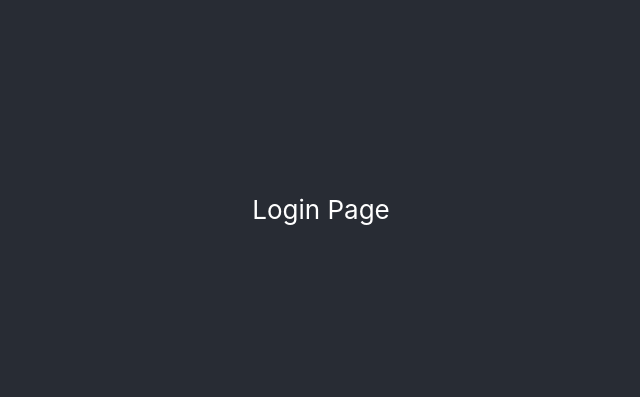
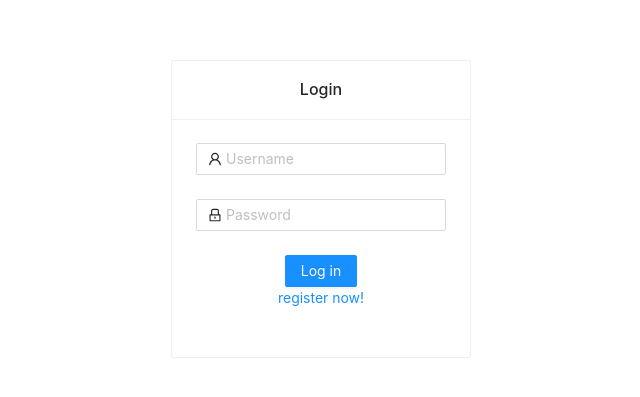
Before and after one commit to techinnovationlabs/movie-ticketing-system-frontend, a React (Create React App) app: page /login in a window 1280 px wide. Shown: the part 191-588 px from the top of the page, without its empty margins (319-959 px from the left). Built offline with nearby package versions, Linux system fonts and the light colour scheme.

Commit message:
implemented the login page UI

```diff
--- a/package.json
+++ b/package.json
@@ -6,11 +6,14 @@
     "@testing-library/jest-dom": "^5.11.4",
     "@testing-library/react": "^11.1.0",
     "@testing-library/user-event": "^12.1.10",
+    "antd": "^4.16.13",
     "react": "^17.0.2",
     "react-dom": "^17.0.2",
     "react-redux": "^7.2.5",
     "react-router-dom": "^5.3.0",
     "react-scripts": "4.0.3",
+    "redux-devtools-extension": "^2.13.9",
+    "redux-thunk": "^2.3.0",
     "web-vitals": "^1.0.1"
   },
   "scripts": {
--- a/src/App.css
+++ b/src/App.css
@@ -14,7 +14,7 @@
 }
 
 .App-header {
-  background-color: #282c34;
+	background-color: white;
 	min-height: 100vh;
 	display: flex;
 	flex-direction: column;
--- a/src/App.js
+++ b/src/App.js
@@ -1,10 +1,15 @@
-import logo from './logo.svg';
+import 'antd/dist/antd.css';
 import Routes from './routes';
 import { BrowserRouter as Router } from "react-router-dom";
 import './App.css';
+import { Provider } from "react-redux";
+import initStore from "./redux/store";
+
+const store = initStore();
 
 function App() {
   return (
+    <Provider store={store}>
       <Router>
         <div className="App">
           <header className="App-header">
@@ -12,6 +17,7 @@ function App() {
           </header>
         </div>
       </Router>
+    </Provider>
   );
 }
 
--- /dev/null
+++ b/src/modules/auth/action-types.js
@@ -0,0 +1,10 @@
+export const LOGIN_SUCCESS = "LOGIN_SUCCESS";
+export const LOGIN_FAIL = "LOGIN_FAIL";
+export const LOGOUT = "LOGOUT";
+export const AUTO_LOGIN_SUCCESS = "AUTO_LOGIN_SUCCESS";
+export const AUTO_LOGIN_FAIL = "AUTO_LOGIN_FAIL";
+export const CLEAR_AUTH_MSG = "CLEAR_AUTH_MSG";
+export const REQ_START = "REQ_START";
+
+export const REGISTER_SUCCESS = "LOGIN_SUCCESS";
+export const REGISTER_FAIL = "LOGIN_FAIL";
--- a/src/modules/auth/login.jsx
+++ b/src/modules/auth/login.jsx
@@ -1,7 +1,73 @@
 import React from "react";
+import { Form, Input, Button, Card, Row } from "antd";
+import { UserOutlined, LockOutlined } from "@ant-design/icons";
+import { Link } from "react-router-dom";
 
 const Login = (props) => {
-	return <div>Login Page</div>;
+	const onFinish = (values) => {
+		console.log("Received values of form: ", values);
+	};
+
+	return (
+		<Card title={<span>Login</span>} style={{ width: 300 }}>
+			<Form
+				name="normal_login"
+				className="login-form"
+				initialValues={{ remember: true }}
+				onFinish={onFinish}
+			>
+				<Form.Item
+					name="username"
+					rules={[
+						{
+							required: true,
+							message: "Please input your Username!",
+						},
+					]}
+				>
+					<Input
+						prefix={
+							<UserOutlined className="site-form-item-icon" />
+						}
+						placeholder="Username"
+					/>
+				</Form.Item>
+				<Form.Item
+					name="password"
+					rules={[
+						{
+							required: true,
+							message: "Please input your Password!",
+						},
+					]}
+				>
+					<Input
+						prefix={
+							<LockOutlined className="site-form-item-icon" />
+						}
+						type="password"
+						placeholder="Password"
+					/>
+				</Form.Item>
+
+				<Form.Item>
+					<Row justify="center">
+						<Button
+							type="primary"
+							htmlType="submit"
+							className="login-form-button"
+						>
+							Log in
+						</Button>
+					</Row>
+
+					<Row justify="center">
+						<Link to="/register">register now!</Link>
+					</Row>
+				</Form.Item>
+			</Form>
+		</Card>
+	);
 };
 
 export default Login;
--- /dev/null
+++ b/src/modules/auth/reducer.js
@@ -0,0 +1,82 @@
+import {
+    LOGIN_FAIL,
+    LOGIN_SUCCESS,
+    LOGOUT,
+    AUTO_LOGIN_SUCCESS,
+    AUTO_LOGIN_FAIL,
+    CLEAR_AUTH_MSG,
+    REQ_START,
+} from "./action-types";
+
+const initialState = {
+    loading: false,
+    isAuthenticated: false,
+    account: null,
+    errorMessage: null,
+    sessionHasBeenFetched: false,
+    logout: false,
+};
+
+const authentication = (state = initialState, action) => {
+    const { type, payload } = action;
+    switch (type) {
+        case REQ_START:
+            return {
+                ...state,
+                loading: true,
+            };
+        case LOGIN_SUCCESS:
+            return {
+                ...state,
+                isAuthenticated: true,
+                loading: false,
+                errorMessage: null,
+                account: payload.user,
+                logout: false,
+            };
+        case LOGIN_FAIL:
+            return {
+                ...state,
+                isAuthenticated: false,
+                loading: false,
+                errorMessage: payload.errorMessage,
+                account: null,
+                logout: false,
+            };
+        case LOGOUT:
+            return {
+                ...state,
+                isAuthenticated: false,
+                loading: false,
+                redirectMessage: payload.message,
+                account: null,
+                logout: true,
+            };
+        case AUTO_LOGIN_SUCCESS:
+            return {
+                ...state,
+                loading: false,
+                errorMessage: null,
+                isAuthenticated: true,
+                account: payload.user,
+                sessionHasBeenFetched: true
+            };
+        case AUTO_LOGIN_FAIL:
+            return {
+                ...state,
+                loading: false,
+                isAuthenticated: false,
+                account: null,
+                sessionHasBeenFetched: true,
+            };
+        case CLEAR_AUTH_MSG:
+            return {
+                ...state,
+                errorMessage: null,
+            };
+        default:
+            return state;
+    }
+};
+
+export default authentication;
--- a/src/modules/register/register.jsx
+++ b/src/modules/auth/register.jsx
@@ -1,7 +1,7 @@
 import React from "react";
 
 const Register = (props) => {
-	return <div>Register Page</div>;
+	return <div style={{ color: "black" }}>Register Page</div>;
 };
 
 export default Register;
--- a/src/modules/dashboard/dashboard.jsx
+++ b/src/modules/dashboard/dashboard.jsx
@@ -1,7 +1,7 @@
 import React from "react";
 
 const Dashboard = (props) => {
-	return <div>Dashboard Page</div>;
+	return <div style={{ color: "black" }}>Dashboard Page</div>;
 };
 
 export default Dashboard;
--- /dev/null
+++ b/src/redux/reducers/index.js
@@ -0,0 +1,8 @@
+import { combineReducers } from "redux";
+
+import authentication from "../../modules/auth/reducer";
+
+const rootReducer = combineReducers({
+    authentication
+});
+export default rootReducer;
--- /dev/null
+++ b/src/redux/store.js
@@ -0,0 +1,20 @@
+import { createStore, applyMiddleware, compose } from "redux";
+import thunkMiddleware from "redux-thunk";
+import reducer from "./reducers";
+import { composeWithDevTools } from "redux-devtools-extension";
+
+const defaultMiddlewares = [thunkMiddleware];
+
+const composedMiddlewares = (middlewares) =>
+    compose(applyMiddleware(...defaultMiddlewares, ...middlewares));
+
+const initialize = (initialState, middlewares = []) =>
+    createStore(
+        reducer,
+        initialState,
+        process.env.NODE_ENV === "development"		//devtools visible only for development environment
+            ? composeWithDevTools(composedMiddlewares(middlewares))
+            : composedMiddlewares(middlewares)
+    );
+
+export default initialize;
--- a/src/routes/index.jsx
+++ b/src/routes/index.jsx
@@ -3,7 +3,7 @@ import { Route, Switch, Redirect } from "react-router-dom";
 import NotFound from "../components/not-found";
 import Login from "../modules/auth/login";
 import Dashboard from "../modules/dashboard/dashboard";
-import Register from "../modules/register/register";
+import Register from "../modules/auth/register";
 
 const Routes = () => (
 	<>
```
Also changed, not shown: src/index.css (+8 -8 lines), 1 other file (tests, documents, lock files or other folders). Lines whose indentation alone changed are shown as unchanged.
